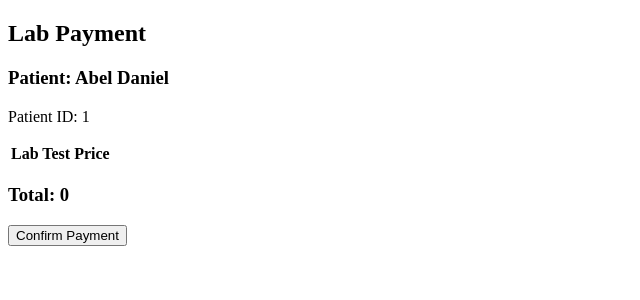
After one commit to dagicoding/Clinical-Management-, a Django app: page /reception/lab-payment/1/ in a window 1280 px wide. The commit adds this page. Shown: the top 300 px of the page, without its empty margins (0-640 px from the left). Run offline with Django 5.2, Linux system fonts and the light colour scheme; data comes from the database, SQL or seed files in the repository; both versions use the stored data as it was after the commit; lists and menus that the app fills with data are empty.

Commit message:
lab payment confirmed

```diff
--- a/Clinic_Project/App/models.py
+++ b/Clinic_Project/App/models.py
@@ -133,6 +133,8 @@ class LabRequest(models.Model):
 class LabResult(models.Model):
     lab_request = models.OneToOneField(LabRequest,on_delete=models.CASCADE,related_name='result')
     result = models.TextField()
+    status_choice = [('not_arrived', 'Not Arrived'),('Arrived' , 'Arrived')]
+    status = models.CharField(choices= status_choice)
     completed_at = models.DateTimeField(auto_now_add=True)
 
     def __str__(self):
--- a/Clinic_Project/App/templates/doctor/treatPatient.html
+++ b/Clinic_Project/App/templates/doctor/treatPatient.html
@@ -64,7 +64,7 @@
 
 
     <a href="{% url 'clinicalNote' visit.id %}">Clinical Note</a>
-    <a href="#">Lab request</a>
+    <a href="{% url 'labRequest' visit.id %}">Lab request</a>
     <a href="#">Lab result</a>
     <a href="#">prescription</a>
     <a href="#">Medication</a>
--- /dev/null
+++ b/Clinic_Project/App/templates/reception/lab_payment_detail.html
@@ -0,0 +1,40 @@
+<!DOCTYPE html>
+<html lang="en">
+<head>
+    <meta charset="UTF-8">
+    <meta name="viewport" content="width=device-width, initial-scale=1.0">
+    <title>Request detail</title>
+</head>
+<body>
+<h2>Lab Payment</h2>
+<h3>Patient: {{ visit.patient.name }}</h3>
+<p>Patient ID: {{ visit.patient.id }}</p>
+<table>
+    <thead>
+        <tr>
+            <th>Lab Test</th>
+            <th>Price</th>
+        </tr>
+    </thead>
+
+    <tbody>
+        {% for lab_request in lab_requests %}
+            <tr>
+                <td>{{ lab_request.lab_test.name }}</td>
+                <td>{{ lab_request.lab_test.price }}</td>
+            </tr>
+        {% endfor %}
+    </tbody>
+</table>
+
+<h3>Total: {{ total }}</h3>
+
+
+   <form method="POST" action="{% url 'confirm_lab_payment' visit.id %}">
+    {% csrf_token %}
+    <button type="submit">Confirm Payment</button>
+    </form>
+
+
+</body>
+</html>
--- a/Clinic_Project/App/urls.py
+++ b/Clinic_Project/App/urls.py
@@ -3,10 +3,16 @@ from . import views
 
 urlpatterns = [
     path('patient_register/', views.register_patient, name = 'patient_register'),
+    path('labPayment/', views.lab_payment_list, name = 'lab_payment_list'),
+    path('reception/lab-payment/<int:visit_id>/',views.lab_payment_detail,name='lab_payment_detail'),
+    path('reception/lab-payment/<int:visit_id>/confirm/',views.confirm_lab_payment,name='confirm_lab_payment'),
     path('nurse_onvisit/', views.nurse_visits, name = 'nurseOnVisit'),
     path('nurse_vital/<int:visit_id>/', views.vital_signs, name = 'nurseVital'),
     path('doctor_Onvisit/', views.doctorVisits, name = 'doctorVisits'),
     path('doctor/treatPatient/<int:visit_id>/', views.treat_patient, name = 'treatPatient'),
     path('doctor/clinicalNote/<int:visit_id>/', views.clinicalNote  , name = 'clinicalNote'),
-
+    path('doctor/labrequest/<int:visit_id>/', views.labRequest, name = 'labRequest'),
+    path('doctor/lab-request/<int:visit_id>/add/<int:test_id>/',views.add_lab_test,name='add_lab_test'),
+    path('doctor/lab-request/<int:visit_id>/delete/<int:test_id>/',views.delete_lab_test,name='delete_lab_test'),
+    path('doctor/lab-request/<int:visit_id>/send/',views.send_lab_request,name='send_lab_request'),
 ]
--- a/Clinic_Project/App/views.py
+++ b/Clinic_Project/App/views.py
@@ -21,6 +21,46 @@ def register_patient(request):
         context = {'form' : form, 'card' : servicefee.amount}
     return render(request, 'reception/patient_register.html', context)
 
+def lab_payment_list(request):
+    lab_requests = LabRequest.objects.filter(status='not_paid').select_related('visit__patient','lab_test')
+    visits = {}
+    for lab_request in lab_requests:
+        visit_id = lab_request.visit.id
+        if visit_id not in visits:visits[visit_id] = {'visit': lab_request.visit,}
+
+    context = {'visits': visits.values()}
+    return render(request,'reception/labpayment.html',context)
+
+
+def lab_payment_detail(request, visit_id):
+    visit = Visit.objects.get(id=visit_id)
+    lab_requests = LabRequest.objects.filter(visit=visit,status='not_paid').select_related('lab_test')
+
+    total = sum(
+        request.lab_test.price for request in lab_requests)
+
+    context = {'visit': visit,'lab_requests': lab_requests,'total': total,}
+    return render(request,'reception/lab_payment_detail.html',context)
+
+def confirm_lab_payment(request, visit_id):
+    visit = Visit.objects.get(id=visit_id)
+
+    lab_requests = LabRequest.objects.filter(visit=visit,status='not_paid')
+    total = sum(lab_request.lab_test.price for lab_request in lab_requests)
+
+    if request.method == 'POST':
+        Payment.objects.create(
+            patient=visit.patient,
+            payment_type='lab',
+            amount=total,
+            status='paid')
+
+        lab_requests.update(status='paid')
+        return redirect('lab_payment_list')
+
+    context = {'visit': visit,'lab_requests': lab_requests,'total': total,}
+
+    return render(request,'reception/confirm_lab_payment.html',context)
 
 
 def nurse_visits(request):
@@ -88,3 +128,84 @@ def clinicalNote(request, visit_id):
     context = {
         'form': form,'visit': visit}
     return render(request,'doctor/clinicalNote.html',context)
+
+
+def labRequest(request, visit_id):
+
+    visit = Visit.objects.get(id=visit_id,status='doctor')
+
+    labtests = LabTest.objects.all()
+
+    lab_cart = request.session.get('lab_cart', {})
+
+    cart = lab_cart.get(str(visit_id), [])
+
+    selected_tests = LabTest.objects.filter(id__in=cart)
+
+    total = sum(test.price for test in selected_tests)
+
+    context = {
+        'labtests': labtests,
+        'visit': visit,
+        'selected_tests': selected_tests,
+        'total': total
+    }
+
+    return render(request,'doctor/labrequest.html',context)
+
+
+def add_lab_test(request, visit_id, test_id):
+
+    visit = Visit.objects.get(id=visit_id,status='doctor')
+
+    LabTest.objects.get(id=test_id)
+
+    lab_cart = request.session.get('lab_cart', {})
+
+    visit_cart = lab_cart.get(str(visit_id), [])
+
+    if test_id not in visit_cart:
+        visit_cart.append(test_id)
+
+    lab_cart[str(visit_id)] = visit_cart
+
+    request.session['lab_cart'] = lab_cart
+
+    return redirect('labRequest',visit_id=visit_id)
+
+def delete_lab_test(request, visit_id, test_id):
+
+    visit = Visit.objects.get(id=visit_id,status='doctor')
+
+    lab_cart = request.session.get('lab_cart', {})
+
+    visit_cart = lab_cart.get(str(visit_id), [])
+
+    if test_id in visit_cart:
+        visit_cart.remove(test_id)
+
+    lab_cart[str(visit_id)] = visit_cart
+
+    request.session['lab_cart'] = lab_cart
+
+    return redirect('labRequest',visit_id=visit_id)
+
+def send_lab_request(request, visit_id):
+
+    visit = Visit.objects.get(id=visit_id,status='doctor')
+
+    lab_cart = request.session.get('lab_cart', {})
+
+    cart = lab_cart.get(str(visit_id), [])
+
+    for test_id in cart:
+
+        lab_test = LabTest.objects.get(id=test_id)
+
+        LabRequest.objects.create(visit=visit,lab_test=lab_test,status='not_paid')
+
+    lab_cart.pop(str(visit_id), None)
+
+    request.session['lab_cart'] = lab_cart
+
+    return redirect('labRequest', visit_id=visit.id)
```
Also changed, not shown: Clinic_Project/App/templates/doctor/labrequest.html (added, +47 -0 lines), Clinic_Project/App/templates/reception/labpayment.html (added, +50 -0 lines), Clinic_Project/App/migrations/0001_initial.py, Clinic_Project/App/migrations/0002_servicefee_alter_payment_payment_type.py (deleted), Clinic_Project/db.sqlite3.
